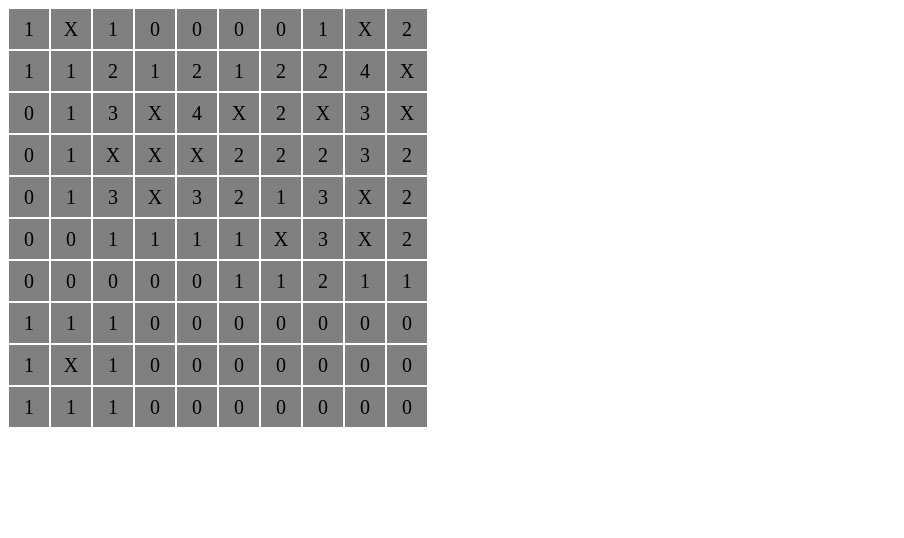
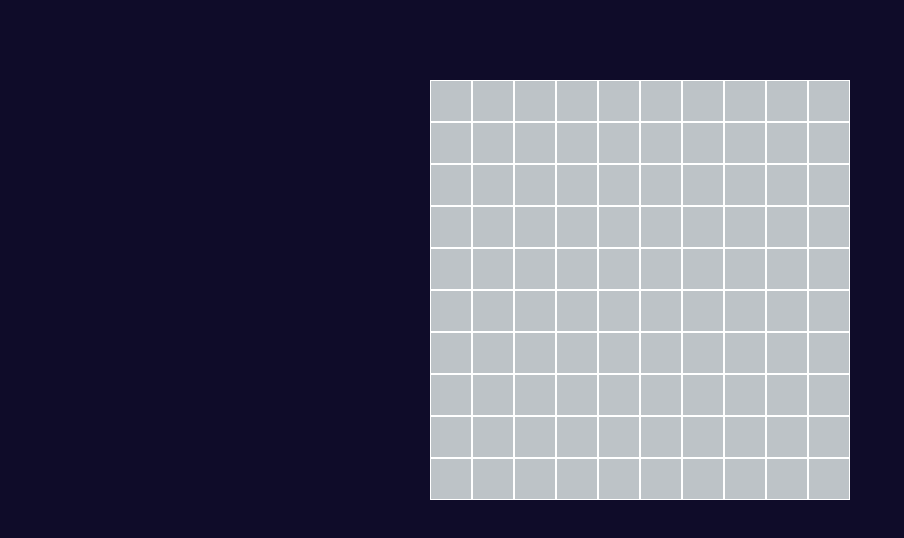
Before and after one commit to waldo4nba18/minesweeper, a React (Create React App) app: page / in a window 1280 px wide. Shown: the top 538 px of the page, without its empty margins (0-904 px from the left). Built offline with nearby package versions, Linux system fonts and the light colour scheme.

Commit message:
implemented reveal cell

```diff
--- a/src/App.css
+++ b/src/App.css
@@ -1,18 +1,9 @@
+body{
+  background: #0f0c29;  /* fallback for old browsers */
+}
 .App {
   text-align: center;
 }
-
-.App-logo {
-  height: 40vmin;
-  pointer-events: none;
-}
-
-@media (prefers-reduced-motion: no-preference) {
-  .App-logo {
-    animation: App-logo-spin infinite 20s linear;
-  }
-}
-
 .App-header {
   background-color: #282c34;
   min-height: 100vh;
@@ -27,12 +18,10 @@
 .App-link {
   color: #61dafb;
 }
+.aligned{
 
-@keyframes App-logo-spin {
-  from {
-    transform: rotate(0deg);
-  }
-  to {
-    transform: rotate(360deg);
-  }
+  display: flex;
+  margin: 80px auto;
+  justify-content: center;
+  align-items: center;
 }
--- a/src/App.js
+++ b/src/App.js
@@ -4,7 +4,7 @@ import './App.css';
 
 function App() {
   return (
-    <div >
+    <div className="aligned">
       <Board/>
     </div>
   );
--- a/src/components/Board.js
+++ b/src/components/Board.js
@@ -17,18 +17,35 @@ function Board() {
         }
         freshBoard();
     },[]);
-    const updateFlag=(e)=>{
+
+    const updateFlag=(e,x,y)=>{
         e.preventDefault();
-        console.log("Right Click");
+        // deep copy of the object
+        let newGrid=JSON.parse(JSON.stringify(grid));
+        newGrid[x][y].flagged=true;
+        console.log(newGrid[x][y]);
+        setGrid(newGrid);
+    }
+
+    const revealcell=(x,y)=>{
+        let newGrid=JSON.parse(JSON.stringify(grid));
+        if(newGrid[x][y].value==="X"){
+            alert("clicked on mine");
+        }
+        else{
+            newGrid[x][y].revealed=true;
+            setGrid(newGrid);
+        }
+
     }
 
     return (
         <div className="parent">
-            {grid.map(singlerow=>{
+            {grid.map((singlerow,i1)=>{
                 return (
-                    <div style={style}>
-                        {singlerow.map(singlecol=>{
-                          return  <Cell details={singlecol} updateFlag={updateFlag}/>
+                    <div style={style} key={i1}>
+                        {singlerow.map((singlecol,i2)=>{
+                          return  <Cell details={singlecol} key={i2} updateFlag={updateFlag} revealcell={revealcell}/>
                         })}
                     </div>
                 )
--- a/src/components/Cell.js
+++ b/src/components/Cell.js
@@ -1,22 +1,20 @@
 import React from 'react'
 
-export default function Cell({details,updateFlag}) {
+export default function Cell({details,updateFlag,revealcell}) {
     const style={
         cellStyle:{
-            width:40,height:40,backgroundColor:'grey',border:'1px solid white',
+            width:40,height:40,backgroundColor:'#bdc3c7',border:'1px solid white',
             display:'flex',
             justifyContent:'center',
             alignItems:'center',
             fontSize:'20px',
+            cursor:'pointer',
         },
-    }
-    const handleClick=()=>{
-        console.log(details);
     }
 
     return (
-        <div style={style.cellStyle} onClick={handleClick} onContextMenu={(e)=>updateFlag(e)}>
-            {details.value}
+        <div style={style.cellStyle} onClick={()=>{revealcell(details.x,details.y)}} onContextMenu={(e)=>updateFlag(e,details.x,details.y)}>
+            {details.revealed ? details.value : ""}
         </div>
     )
 }
--- a/src/utils/CreateBoard.js
+++ b/src/utils/CreateBoard.js
@@ -1,4 +1,4 @@
-export default (row, col, bombs) => {
+export default function CreateBoard(row, col, bombs){
     let board = [];
     let mineLocation = [];
     // Create blank board
@@ -32,62 +32,62 @@ export default (row, col, bombs) => {
     }
 
     // Add Numbers
-    for (let roww = 0; roww < row; roww++) {
-      for (let coll = 0; coll < col; coll++) {
-        if (board[roww][coll].value === "X") {
+    for (let i = 0; i < row; i++) {
+      for (let j = 0; j < col; j++) {
+        if (board[i][j].value === "X") {
           continue;
         }
 
         // Top
-        if (roww > 0 && board[roww - 1][coll].value === "X") {
-          board[roww][coll].value++;
+        if (i > 0 && board[i - 1][j].value === "X") {
+          board[i][j].value++;
         }
 
         // Top Right
         if (
-          roww > 0 &&
-          coll < col - 1 &&
-          board[roww - 1][coll + 1].value === "X"
+          i > 0 &&
+          j < col - 1 &&
+          board[i - 1][j + 1].value === "X"
         ) {
-          board[roww][coll].value++;
+          board[i][j].value++;
         }
 
         // Right
-        if (coll < col - 1 && board[roww][coll + 1].value === "X") {
-          board[roww][coll].value++;
+        if (j < col - 1 && board[i][j + 1].value === "X") {
+          board[i][j].value++;
         }
 
         // Botoom Right
         if (
-          roww < row - 1 &&
-          coll < col - 1 &&
-          board[roww + 1][coll + 1].value === "X"
+          i < row - 1 &&
+          j < col - 1 &&
+          board[i + 1][j + 1].value === "X"
         ) {
-          board[roww][coll].value++;
+          board[i][j].value++;
         }
 
         // Bottom
-        if (roww < row - 1 && board[roww + 1][coll].value === "X") {
-          board[roww][coll].value++;
+        if (i < row - 1 && board[i + 1][j].value === "X") {
+          board[i][j].value++;
         }
 
         // Bottom Left
         if (
-          roww < row - 1 &&
-          coll > 0 &&
-          board[roww + 1][coll - 1].value === "X"
+          i < row - 1 &&
+          j > 0 &&
+          board[i + 1][j - 1].value === "X"
         ) {
-          board[roww][coll].value++;
+          board[i][j].value++;
         }
 
         // LEft
-        if (coll > 0 && board[roww][coll - 1].value === "X") {
-          board[roww][coll].value++;
+        if (j > 0 && board[i][j - 1].value === "X") {
+          board[i][j].value++;
         }
 
         // Top Left
-        if (roww > 0 && coll > 0 && board[roww - 1][coll - 1].value === "X") {
-          board[roww][coll].value++;
+        if (i > 0 && j > 0 && board[i - 1][j - 1].value === "X") {
+          board[i][j].value++;
         }
       }
     }
```
